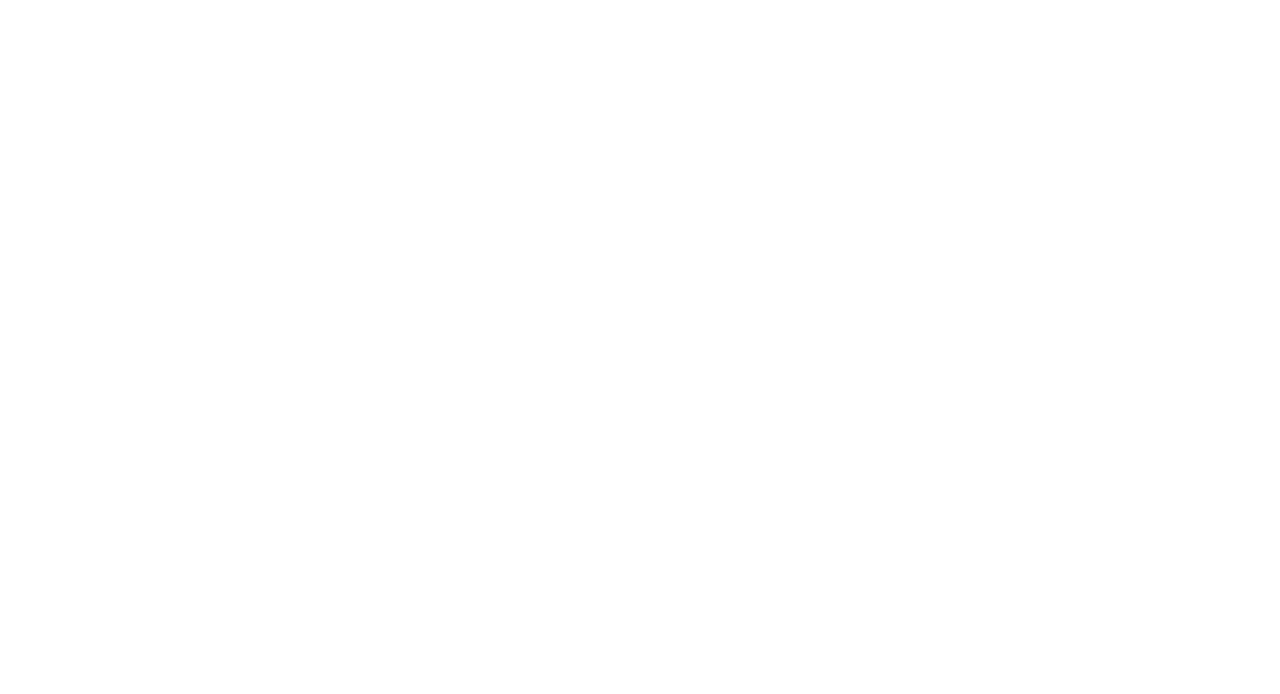
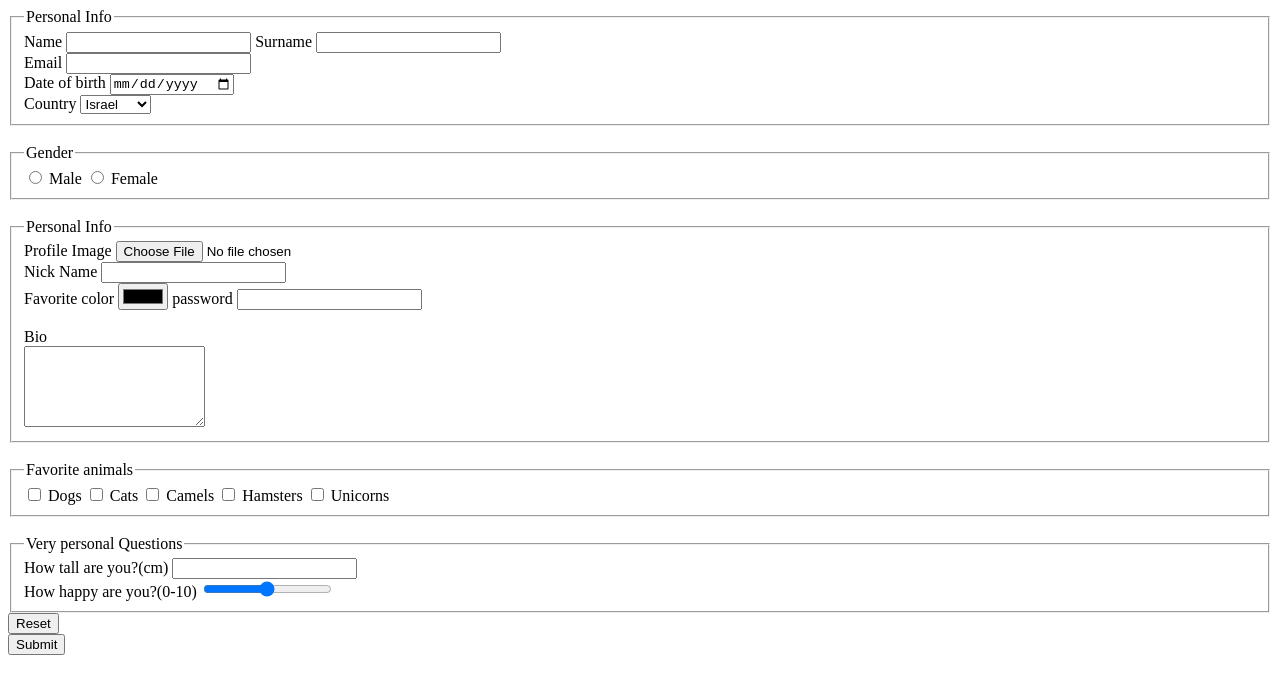
Before and after one commit to OfirHazut/2022.12.05, a plain HTML site: page index.html in a window 1280 px wide. Drawn offline with Linux system fonts and the light colour scheme.

Commit message:
1st commit

```diff
--- a/index.html
+++ b/index.html
@@ -3,5 +3,139 @@
   <head>
     <title>Document</title>
   </head>
-  <body></body>
+  <body>
+    <form action="https://formspree.io/f/xdojqewp" method="POST">
+      <fieldset>
+        <legend>Personal Info</legend>
+        <label for="name">Name</label>
+        <input name="name" id="name" type="text" />
+
+        <label for="surname">Surname</label>
+        <input name="surname" id="surname" type="text" /><br />
+
+        <label for="email">Email</label>
+        <input name="" id="email" type="email" /><br />
+
+        <label for="dob">Date of birth</label>
+        <input name="dob" id="dob" type="date" /><br />
+
+        <label for="country">Country</label>
+        <select name="country" id="country">
+          <option value="Israel">Israel</option>
+          <option value="England">England</option>
+          <option value="Spain">Spain</option>
+          <option value="USA">USA</option>
+          <option value="Brazil">Brazil</option>
+        </select>
+      </fieldset>
+      <br />
+
+      <fieldset>
+        <legend>Gender</legend>
+        <input name="gender" id="male" type="radio" value="Male" />
+        <label for="male">Male</label>
+        <input name="gender" id="female" type="radio" value="female" />
+        <label for="female">Female</label><br />
+      </fieldset>
+      <br />
+
+      <fieldset>
+        <legend>Personal Info</legend>
+
+        <label for="profile-image">Profile Image</label>
+        <input
+          type="file"
+          name="profile-image"
+          id="profile-image"
+          accept=".png, .jpg, .jpeg"
+        /><br />
+
+        <label for="nick-name">Nick Name</label>
+        <input type="text" name="nick-name" id="nick-name" /><br />
+
+        <label for="favorite-color">Favorite color</label>
+        <input type="color" name="favorite-color" id="favorite-color" />
+
+        <label for="password">password</label>
+        <input type="password" name="password" id="password" /><br />
+        <br />
+
+        <label for="bio">Bio</label><br />
+        <textarea name="bio" id="bio" cols="20" rows="5"></textarea>
+      </fieldset>
+      <br />
+
+      <fieldset>
+        <legend>Favorite animals</legend>
+        <input type="checkbox" name="favorite-animals" value="Dogs" id="dogs" />
+        <label for="f">Dogs</label>
+
+        <input type="checkbox" name="favorite-animals" value="Cats" id="cats" />
+        <label for="cats">Cats</label>
+
+        <input
+          type="checkbox"
+          name="favorite-animals"
+          value="Camels"
+          id="camels"
+        />
+        <label for="camels">Camels</label>
+
+        <input
+          type="checkbox"
+          name="favorite-animals"
+          value="Hamsters"
+          id="hamsters"
+        />
+        <label for="hamsters">Hamsters</label>
+
+        <input
+          type="checkbox"
+          name="favorite-animals"
+          value="Unicorns"
+          id="unicorns"
+        />
+        <label for="unicorns">Unicorns</label>
+      </fieldset>
+      <br />
+
+      <fieldset>
+        <legend>Very personal Questions</legend>
+        <label for="how-tall">How tall are you?(cm)</label>
+        <input type="number" name="how-tall" id="how-tall" /><br />
+
+        <label for="how-happy">How happy are you?(0-10)</label>
+        <input
+          type="range"
+          name="how-happy"
+          id="how-happy"
+          min="0"
+          max="10"
+          value="5"
+        />
+      </fieldset>
+
+      <input type="reset" /><br />
+      <input type="submit" />
+    </form>
+  </body>
 </html>
+<!-- 1. create a new project and open in vscode
+2. create a form which the user can submit to formspree
+
+	Personal Info
+	Name, Surname, Email, Date of Birth, Gender, Country
+
+	Profile
+	Image, Nick Name, Favorite Color, Password, Bio
+
+	Favorite Animals (multi)
+	Dogs, Cats, Camels, Hamster, Unicorn
+
+	Very Peaky Questions
+	How tall are you (cm), How Happy are you?
+
+	Actions
+	Submit, Reset
+
+3. Upload to github pages -->
```
